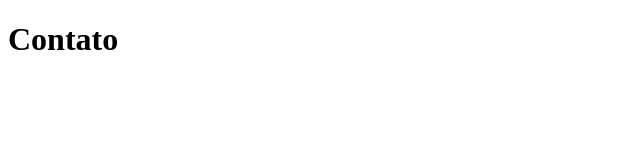
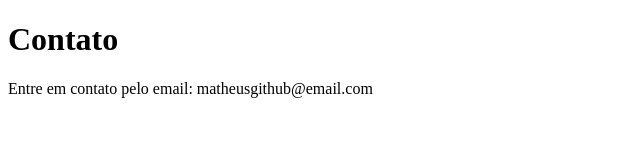
Before and after one commit to matheusreis041987/sistema-de-cadastro, a plain HTML site: page contato.html in a window 1280 px wide. Shown: the whole page, without its empty margins (0-640 px from the left). Drawn offline with Linux system fonts and the light colour scheme.

Commit message:
adicionando email de contato

```diff
--- a/contato.html
+++ b/contato.html
@@ -8,6 +8,7 @@
 <body>
 
     <h1> Contato </h1>
+    <p> Entre em contato pelo email: matheusgithub@email.com</p>
 
 </body>
 </html>
```
